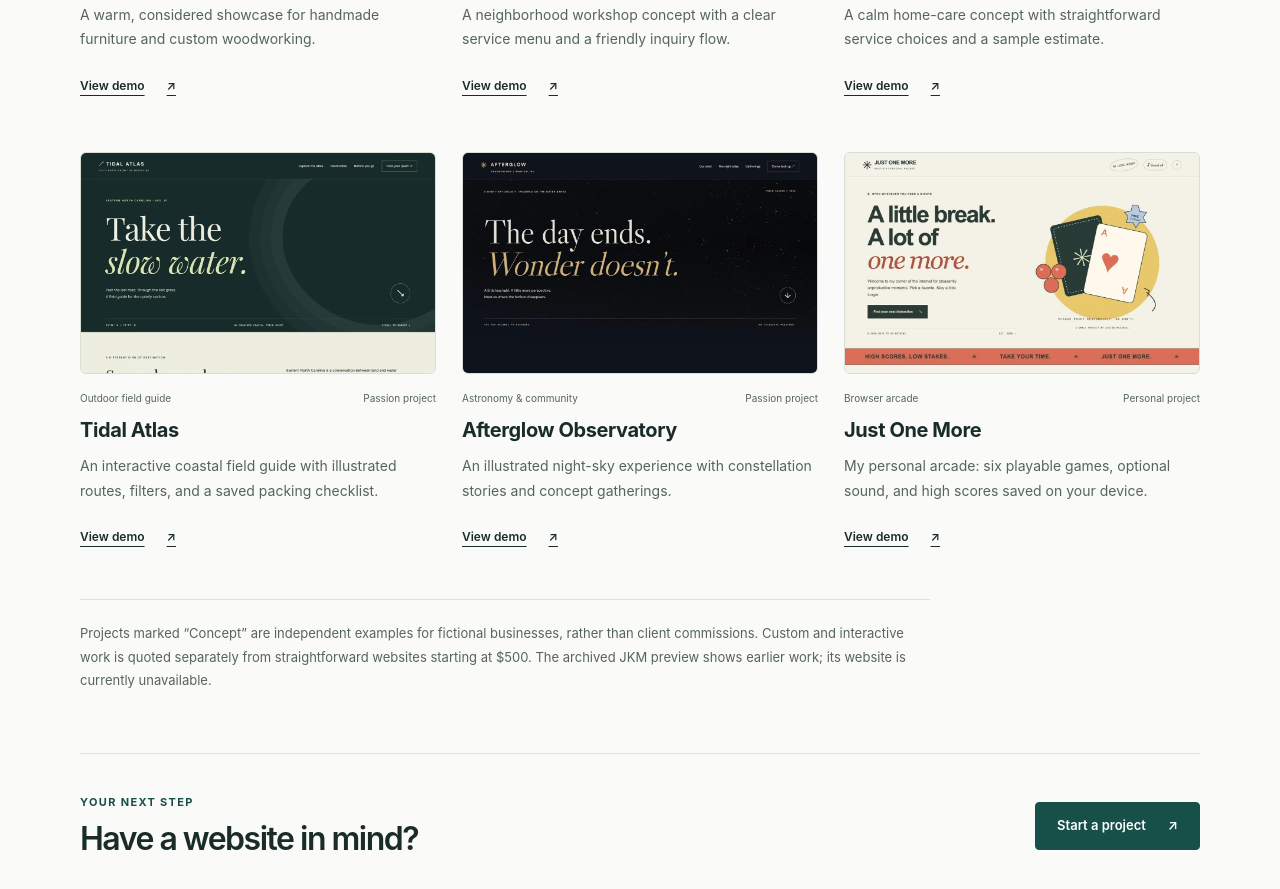
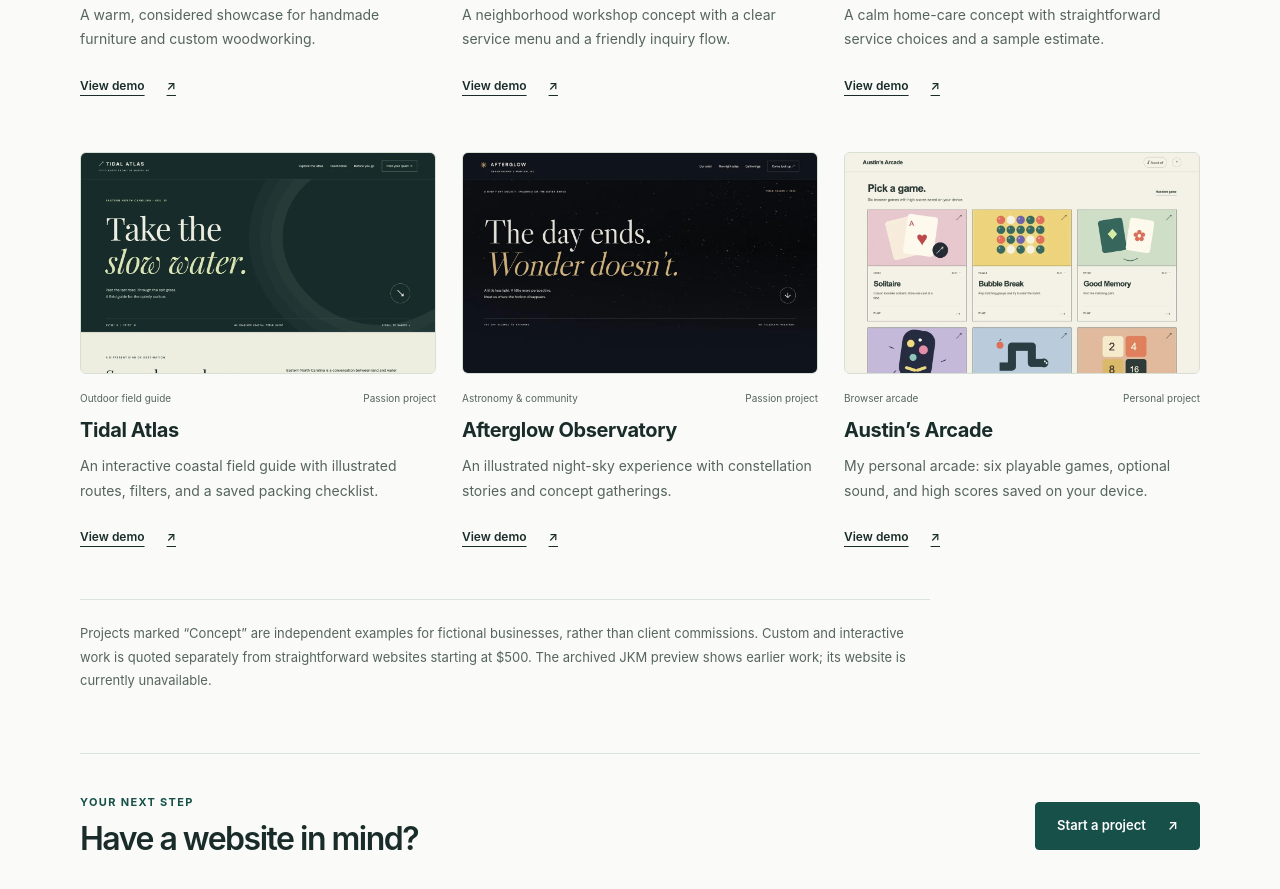
Before and after one commit to zeyz/MozingoUXWebsite, a website: page work/index.html in a window 1280 px wide. Shown: the part 2243-3132 px from the top of the page. Drawn offline with Linux system fonts and the light colour scheme.

Commit message:
Update personal arcade name and portfolio screenshot

```diff
--- a/work/index.html
+++ b/work/index.html
@@ -112,10 +112,10 @@
  <a class="text-link project-link" href="https://zeyz.github.io/mozingoux-afterglow-observatory/" target="_blank" rel="noopener noreferrer" aria-label="View Afterglow Observatory website (opens in a new tab)">View demo <span aria-hidden="true">↗</span></a>
 </article>
 <article class="project" data-category="interactive">
- <a class="project-image" href="https://zeyz.github.io/mozingoux-just-one-more/" target="_blank" rel="noopener noreferrer" aria-label="View Just One More website (opens in a new tab)"><img src="/assets/projects/just-one-more.webp" alt="Screenshot of Just One More website" width="1200" height="889" loading="lazy" decoding="async"></a>
+ <a class="project-image" href="https://zeyz.github.io/mozingoux-just-one-more/" target="_blank" rel="noopener noreferrer" aria-label="View Austin’s Arcade website (opens in a new tab)"><img src="/assets/projects/austins-arcade.webp" alt="Screenshot of Austin’s Arcade website" width="1200" height="750" loading="lazy" decoding="async"></a>
  <div class="project-meta"><span>Browser arcade</span><span class="project-kind">Personal project</span></div>
- <h3>Just One More</h3><p>My personal arcade: six playable games, optional sound, and high scores saved on your device.</p>
- <a class="text-link project-link" href="https://zeyz.github.io/mozingoux-just-one-more/" target="_blank" rel="noopener noreferrer" aria-label="View Just One More website (opens in a new tab)">View demo <span aria-hidden="true">↗</span></a>
+ <h3>Austin’s Arcade</h3><p>My personal arcade: six playable games, optional sound, and high scores saved on your device.</p>
+ <a class="text-link project-link" href="https://zeyz.github.io/mozingoux-just-one-more/" target="_blank" rel="noopener noreferrer" aria-label="View Austin’s Arcade website (opens in a new tab)">View demo <span aria-hidden="true">↗</span></a>
 </article></div>
  <p class="portfolio-note">Projects marked “Concept” are independent examples for fictional businesses, rather than client commissions. Custom and interactive work is quoted separately from straightforward websites starting at $500. The archived JKM preview shows earlier work; its website is currently unavailable.</p>
 </section>
```
Also changed, not shown: data/projects.json (+4 -4 lines), assets/projects/austins-arcade.webp (added).
